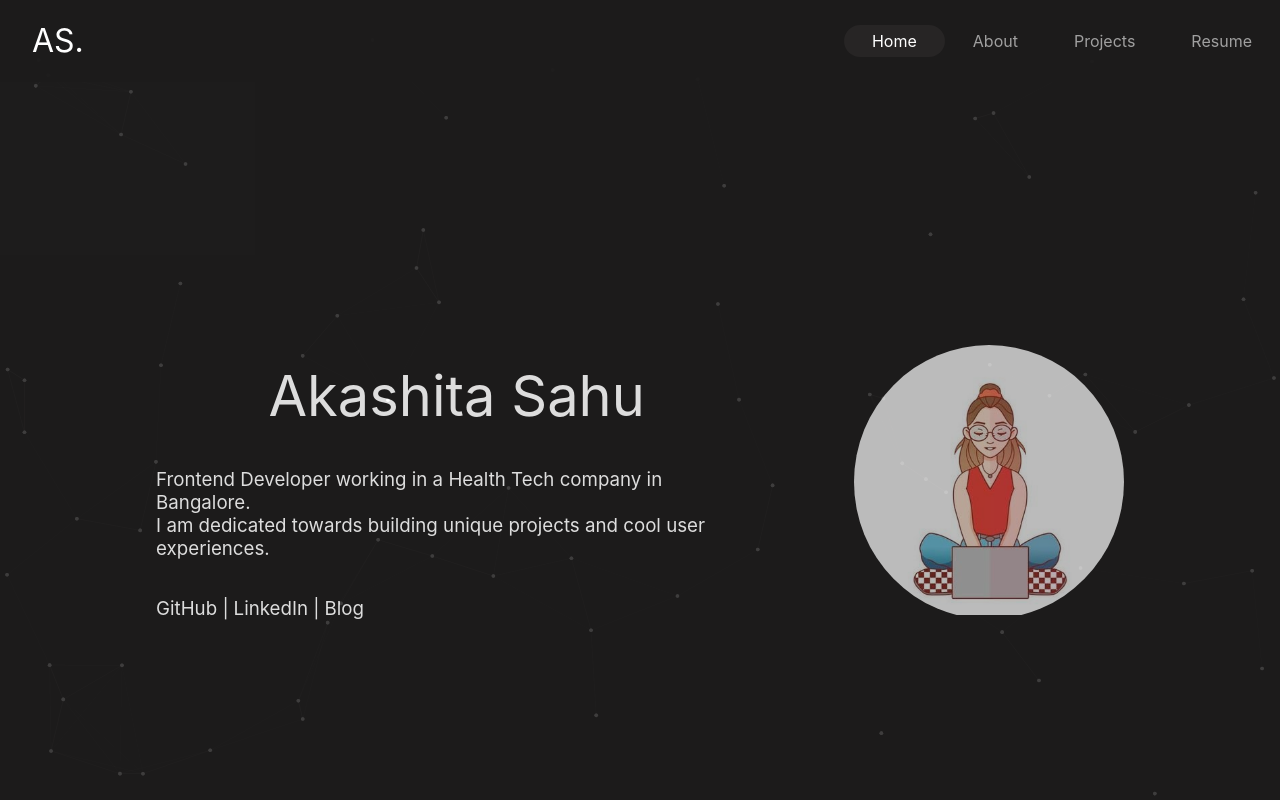
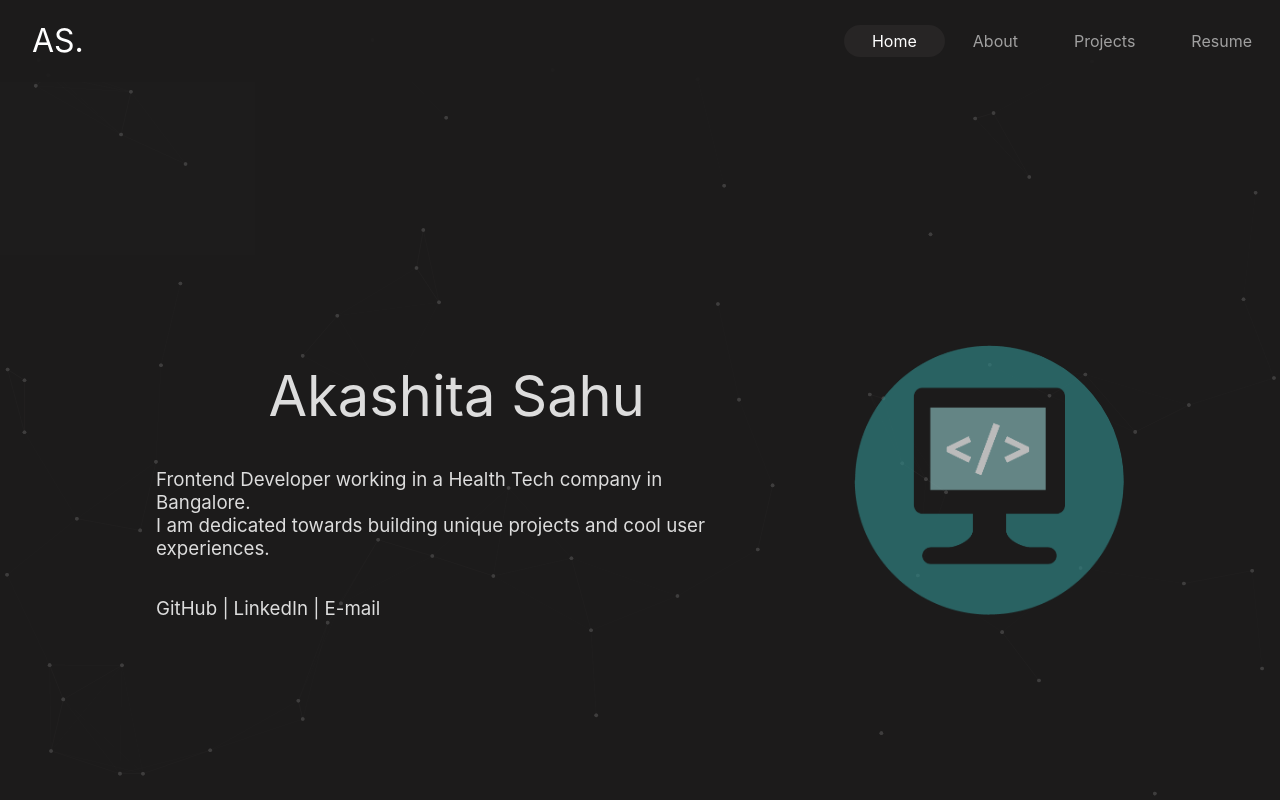
Before and after one commit to akashita-s/akashita-portfolio, a Next.js app: page / in a window 1280 px wide. Shown: the top 800 px of the page. Built offline with nearby package versions, Linux system fonts and the light colour scheme.

Commit message:
link and style changes

```diff
--- a/src/components/Basic.tsx
+++ b/src/components/Basic.tsx
@@ -9,7 +9,7 @@ function Basic() {
   const data = [
     { key: 0, name: "GitHub | ", link: 'https://github.com/akashita-s' },
     { key: 1, name: "LinkedIn | ", link : 'https://www.linkedin.com/in/akashitasahu/' },
-    { key: 2, name: "Blog", link: 'https://aksparksin.blogspot.com/2020/11/views-on-personal-journal.html' },
+    { key: 2, name: "E-mail", link: 'mailto:akashitasahu@gmail.com' },
   ];
 
   return (
@@ -44,7 +44,7 @@ function Basic() {
         }}
         className={styles.image}
       >
-        <Image alt="img" src={"/coder.jpeg"} width={300} height={300} />
+        <Image alt="img" src={"/computer-icon.png"} width={300} height={300} />
       </motion.div>
     </div>
   );
--- a/src/components/Navigation.tsx
+++ b/src/components/Navigation.tsx
@@ -26,7 +26,7 @@ function Navigation() {
           className={styles.listitem}
           onClick={() => {
             onclicklink(
-              "https://drive.google.com/file/d/1U29DrYXpkIGUKLP86K1ft9ytSdaIIatR/view?usp=sharing"
+              "https://drive.google.com/file/d/1qSr0EN3DWolGsC4lgJDBogeNnAagdM5B/view?usp=sharing"
             );
           }}
         >
--- a/src/components/Step.tsx
+++ b/src/components/Step.tsx
@@ -12,12 +12,12 @@ function Step() {
     return (
       <React.Fragment>
         <SkillSet />
-        <Github />
+        {/* <Github /> */}
         <h1>
-          When I am not working I am usually busy completing reading challenges
+          When I am not working, I am usually busy completing reading challenges
           on GoodReads. Also I sometimes involve myself in painting.
         </h1>
-        <h3 className={styles.link}>Some of my work &#8811;</h3>
+        {/* <h3 className={styles.link}>Some of my work &#8811;</h3> */}
       </React.Fragment>
     );
   else if (currentStep == "Projects") return <Projects />;
```
Also changed, not shown: public/computer-icon.png (added).
